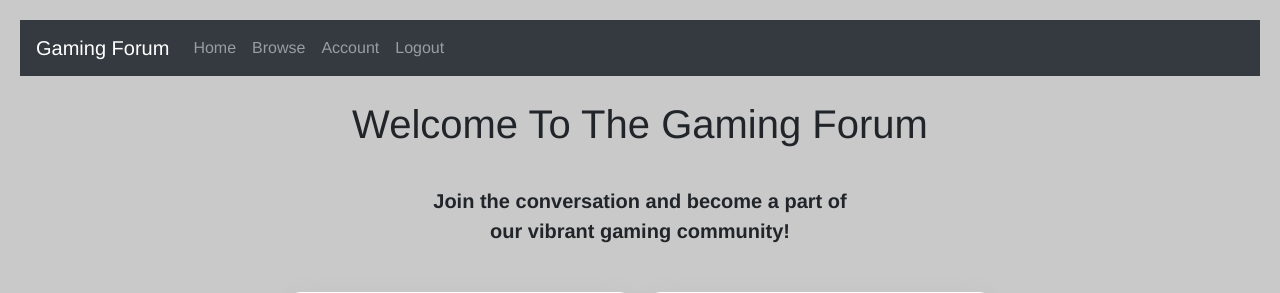
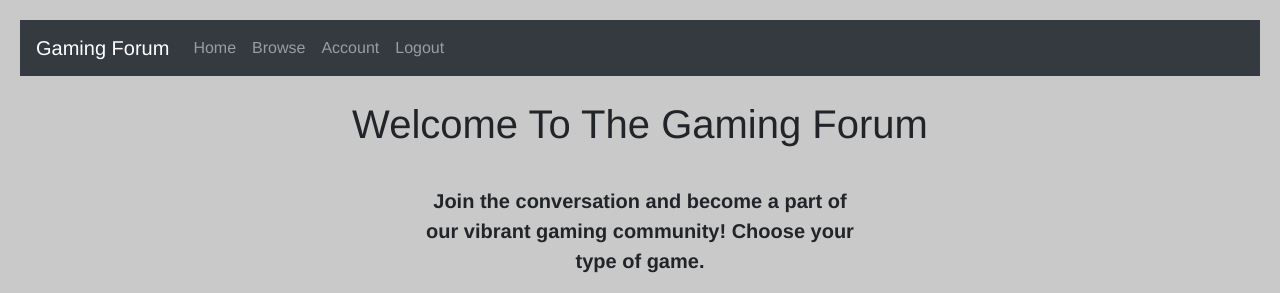
Before and after one commit to GabrielNavata/CSE-106-Final-Project, a Python web app: template ForumApp/templates/index.html in a window 1280 px wide. Shown: the top 293 px of the page. Run offline with Jinja, Linux system fonts and the light colour scheme; the template is opened without the code that fills it, so the values that code supplies are empty; some libraries are stand-ins or nearby versions.

Commit message:
Description edit

```diff
--- a/ForumApp/templates/index.html
+++ b/ForumApp/templates/index.html
@@ -19,9 +19,7 @@
   </div>
 
   <div class = "description">
-    <p>
-      Join the conversation and become a part of our vibrant gaming community!
-    </p>
+    <p> Join the conversation and become a part of our vibrant gaming community! Choose your type of game.</p>
   </div>
 <div class="index_container">
   <div class="image-container">
```
